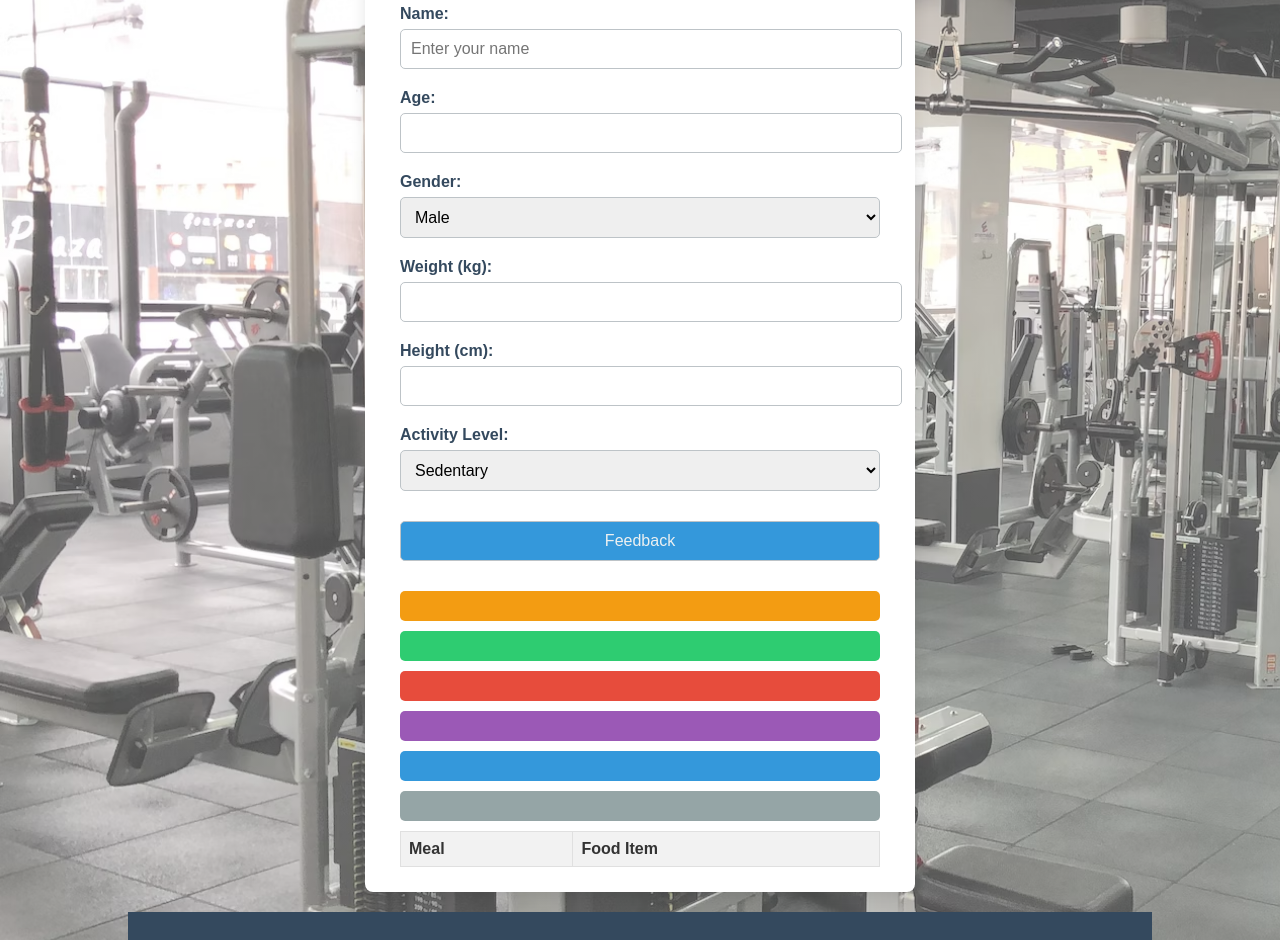
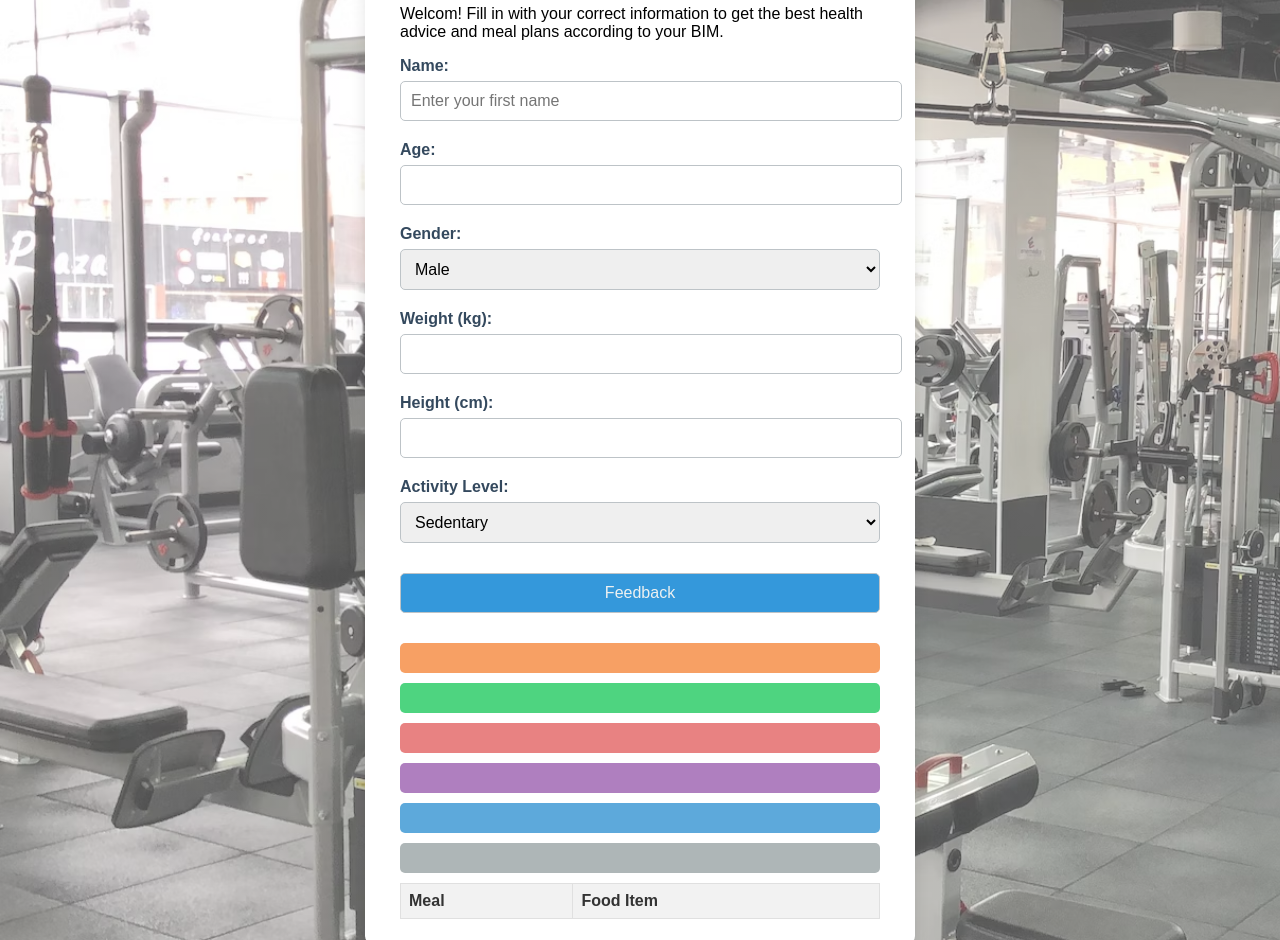
Before and after one commit to Ben1464/Health-Detective, a plain HTML site: page index.html in a window 1280 px wide. Shown: the part 108-1048 px from the top of the page. Drawn offline with Linux system fonts and the light colour scheme.

Commit message:
color updates

```diff
--- a/index.html
+++ b/index.html
@@ -11,10 +11,11 @@
 <body>
     <main class="calculator">
         <h2>Health <span>Detective</span> </h2>
+        <p><article>Welcom! Fill in with your correct information to get the best health advice and meal plans according to your BIM.</article></p>
         <form id="estimatorForm">
             <div class="input-group">
                 <label for="name">Name:</label>
-                <input type="text" id="name" required placeholder="Enter your name">
+                <input type="text" id="name" required placeholder="Enter your first name">
             </div>
             <div class="input-group">
                 <label for="age">Age:</label>
--- a/styles.css
+++ b/styles.css
@@ -13,14 +13,12 @@ body {
     url(./images/photo-1570829460005-c840387bb1ca.avif);
 }
 
-/* For tablets: if the screen width is between 768px and 1024px */
 @media (min-width: 768px) and (max-width: 1024px) {
     body {
         width: 90%;  /* Adjust width to your preference */
     }
 }
 
-/* For desktops: if the screen width is larger than 1024px */
 @media (min-width: 1025px) {
     body {
         width: 80%;  /* Adjust width to your preference */
@@ -100,28 +98,30 @@ body {
     line-height: 1.5;
 }
 
+/* Updated colors for advice sections */
+
 .health-advice {
-        background-color: #f39c12;
+    background-color: #f7a064;  /* softer orange */
 }
 
 .bmi-advice {
-        background-color: #2ecc71;
+    background-color: #4ed480;  /* softer green */
 }
 
 .activity-advice {
-        background-color: #3498db;
+    background-color: #5da9db;  /* softer blue */
 }
 
 .risk-advice {
-        background-color: #e74c3c;
+    background-color: #e88282;  /* softer red */
 }
 
 .hospital-advice {
-        background-color: #9b59b6;
+    background-color: #af7fbf;  /* softer purple */
 }
 
 .meal-advice {
-        background-color: #95a5a6;
+    background-color: #aeb6b7;  /* softer gray */
 }
 
 .meal-plan {
```
Lines whose indentation alone changed are shown as unchanged.
